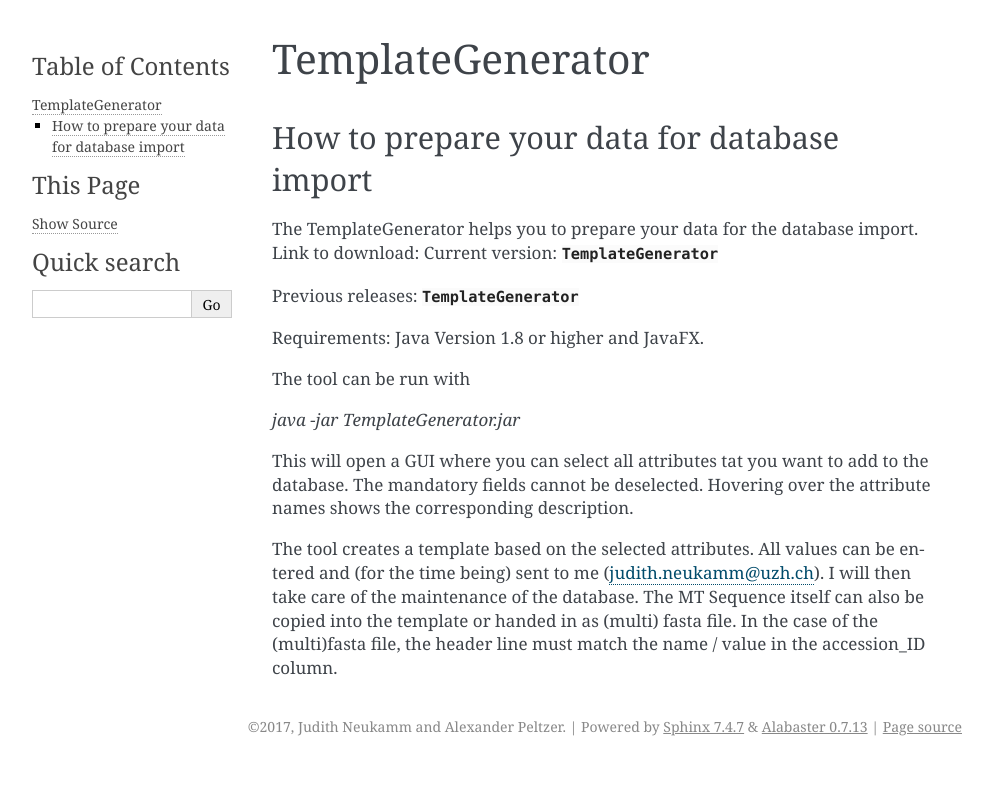
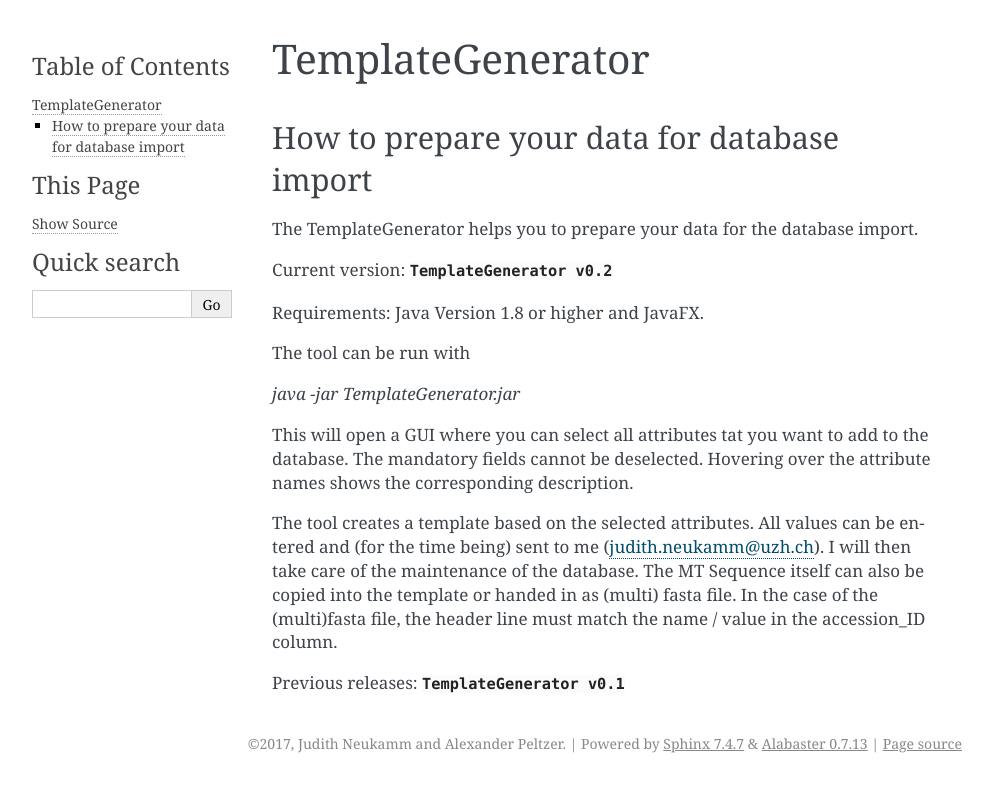
Before and after one commit to mitobench/mitoBench, a Sphinx documentation site: the page built from docs/contents/TemplateGenerator.rst, in a window 1280 px wide. Shown: the top 792 px of the page, without its empty margins (148-1141 px from the left). Built offline with Sphinx 7.4.7, drawn with Linux system fonts in a browser that asks for light colours.

Commit message:
update documentation (TemplateGenerator)

```diff
--- a/docs/contents/TemplateGenerator.rst
+++ b/docs/contents/TemplateGenerator.rst
@@ -8,12 +8,8 @@ How to prepare your data for database import
 ---------------------------------------------
 
 The TemplateGenerator helps you to prepare your data for the database import.
-Link to download:
-Current version: :download:`TemplateGenerator <jar/TemplateGenerator_v0.2.jar>`
 
-
-Previous releases: :download:`TemplateGenerator <jar/TemplateGenerator_v0.2.jar>`
-
+Current version: :download:`TemplateGenerator v0.2 <jar/TemplateGenerator_v0.2.jar>`
 
 Requirements: Java Version 1.8 or higher and JavaFX.
 
@@ -28,3 +24,7 @@ Hovering over the attribute names shows the corresponding description.
 The tool creates a template based on the selected attributes. All values can be entered and (for the time being) sent to me (judith.neukamm@uzh.ch).
 I will then take care of the maintenance of the database. The MT Sequence itself can also be copied into the template or handed in as (multi) fasta file.
 In the case of the (multi)fasta file, the header line must match the name / value in the accession_ID column.
+
+
+
+Previous releases: :download:`TemplateGenerator v0.1 <jar/TemplateGenerator.jar>`
```
